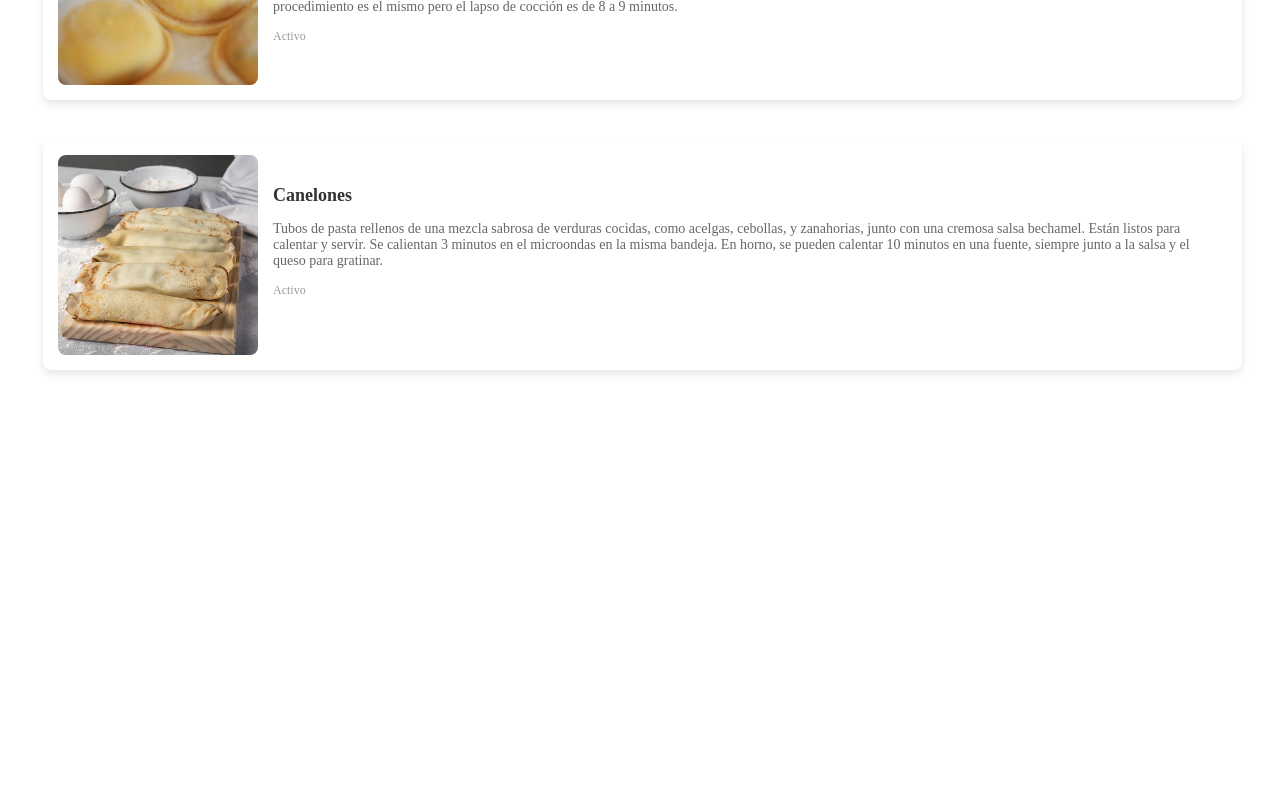
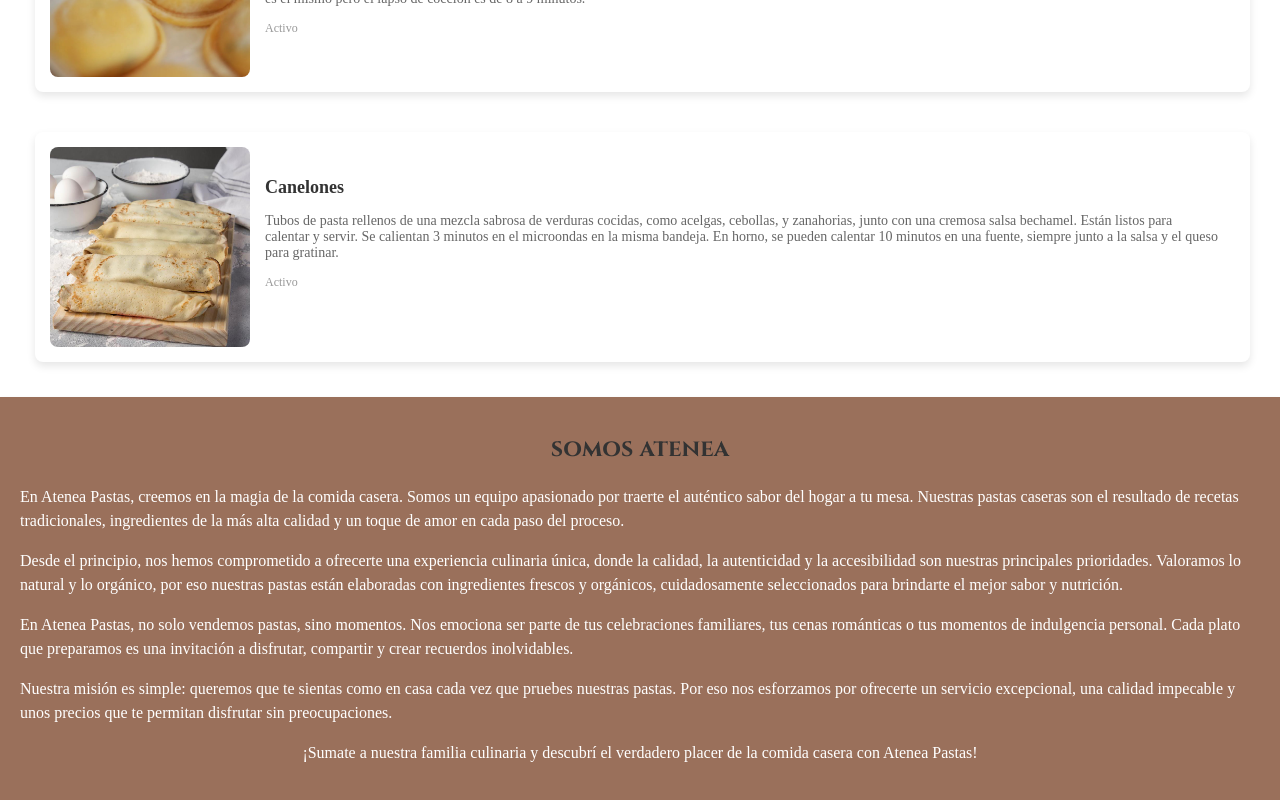
Before and after one commit to agustinibar/ateneapastas, a React (Vite) app: page /home in a window 1280 px wide. Shown: the part 1436-2236 px from the top of the page. Before the commit the page ends 1849 px from the top, so only its background shows below. Built offline with nearby package versions, Linux system fonts and the light colour scheme.

Commit message:
about us

```diff
--- a/src/App.jsx
+++ b/src/App.jsx
@@ -1,17 +1,19 @@
 import { Route, Routes } from "react-router-dom";
 import Landing from "./views/Landing/Landing";
 import Home from "./views/Home/Home";
-
+import style from '../src/app.module.css';
 
 
 function App() {
 
 
   return (
+    <div className={style.app}>
     <Routes>
       <Route path="/" Component={Landing}/>
       <Route path="/home" Component={Home}/>
     </Routes>
+    </div>
   )
 }
 
--- /dev/null
+++ b/src/app.module.css
@@ -0,0 +1,5 @@
+body {
+    margin: 0;
+    padding: 0;
+    overflow-x: hidden; /* Evita el desplazamiento horizontal */
+}
--- a/src/components/AboutUs/AboutUs.jsx
+++ b/src/components/AboutUs/AboutUs.jsx
@@ -1,8 +1,25 @@
-
+import styles from '../AboutUs/aboutUs.module.css';
 
 const AboutUs = () => {
   return (
-    <div>AboutUs</div>
+    <div className={styles.aboutContainer}>
+    <h1>somos atenea</h1>
+    <p>
+      En Atenea Pastas, creemos en la magia de la comida casera. Somos un equipo apasionado por traerte el auténtico sabor del hogar a tu mesa. Nuestras pastas caseras son el resultado de recetas tradicionales, ingredientes de la más alta calidad y un toque de amor en cada paso del proceso.
+    </p>
+    <p>
+      Desde el principio, nos hemos comprometido a ofrecerte una experiencia culinaria única, donde la calidad, la autenticidad y la accesibilidad son nuestras principales prioridades. Valoramos lo natural y lo orgánico, por eso nuestras pastas están elaboradas con ingredientes frescos y orgánicos, cuidadosamente seleccionados para brindarte el mejor sabor y nutrición.
+    </p>
+    <p>
+      En Atenea Pastas, no solo vendemos pastas, sino momentos. Nos emociona ser parte de tus celebraciones familiares, tus cenas románticas o tus momentos de indulgencia personal. Cada plato que preparamos es una invitación a disfrutar, compartir y crear recuerdos inolvidables.
+    </p>
+    <p>
+      Nuestra misión es simple: queremos que te sientas como en casa cada vez que pruebes nuestras pastas. Por eso nos esforzamos por ofrecerte un servicio excepcional, una calidad impecable y unos precios que te permitan disfrutar sin preocupaciones.
+    </p>
+    <p>
+      ¡Sumate a nuestra familia culinaria y descubrí el verdadero placer de la comida casera con Atenea Pastas!
+    </p>
+  </div>
   )
 }
 
--- a/src/components/AboutUs/aboutUs.module.css
+++ b/src/components/AboutUs/aboutUs.module.css
@@ -0,0 +1,28 @@
+.aboutContainer {
+    /* max-width: 93%; */
+    margin: 0 auto;
+    padding: 20px;
+    background-color: #9A705B;
+    /* border-radius: 8px; */
+    box-shadow: 0 2px 4px rgba(0, 0, 0, 0.1);
+  }
+
+  .aboutContainer h1 {
+
+    font-weight: bold;
+    color: #333333;
+    margin-bottom: 20px;
+    display: flex;
+    justify-content: center;
+    font-size: 1.5rem;
+    font-family: "Cinzel", serif;
+  }
+
+  .aboutContainer p {
+    font-size: 16px;
+    line-height: 1.5;
+    color: white;
+    margin-bottom: 15px;
+    display: flex;
+    justify-content: center;
+  }
--- a/src/components/Navbar/navbar.module.css
+++ b/src/components/Navbar/navbar.module.css
@@ -6,7 +6,7 @@
   justify-content: space-between;
   align-items: center;
   padding: 10px 20px;
-  background-color: #fff;
+  background-color: #EFEFEF;
   box-shadow: 0 2px 4px rgba(0, 0, 0, 0.1);
 }
 
--- a/src/views/Home/Home.jsx
+++ b/src/views/Home/Home.jsx
@@ -6,6 +6,7 @@ import gnochis from '../../assets/gnochis.jpg';
 import canelones from '../../assets/canelones2.jpg';
 import sorrentinos from '../../assets/sorrentinos.webp';
 import ravioles from '../../assets/ravioles.jpg';
+import AboutUs from "../../components/AboutUs/AboutUs";
 
 const Home = () => {
   const productsData = [
@@ -54,6 +55,7 @@ const Home = () => {
     </div>
 
     <Cards products={productsData} />
+    <AboutUs />
   </div>
   )
 }
```
Also changed, not shown: src/components/Footer/Footer.jsx (+9 -0 lines), src/components/Footer/footer.module.css (added).
